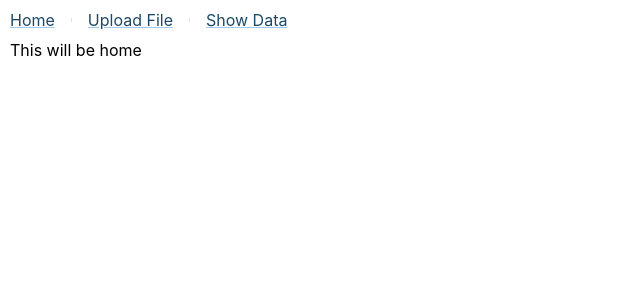
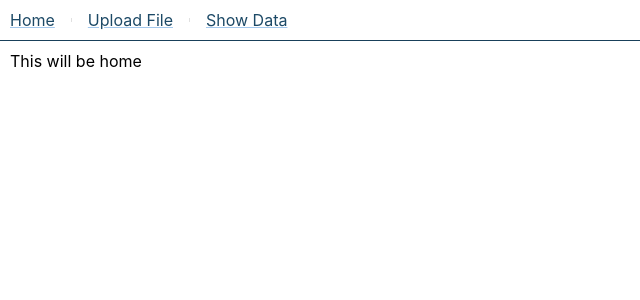
Before and after one commit to Tiinzzy/react-projects, a React (Create React App) app in the folder simple-cost-analysis/: page / in a window 1280 px wide. Shown: the top 300 px of the page, without its empty margins (0-640 px from the left). Built offline with nearby package versions, Linux system fonts and the light colour scheme; the HTML template or start-up script is replaced by a standard one.

Commit message:
fixed styling

```diff
--- a/simple-cost-analysis/src/components/Header.js
+++ b/simple-cost-analysis/src/components/Header.js
@@ -28,6 +28,7 @@ class Header extends React.Component {
                     <Divider orientation="vertical" variant="middle" flexItem sx={{ ml: 2, mr: 2 }} />
                     <Link href="/display-grid" style={headerStyle}>Show Data</Link>
                 </Box>
+                <Divider flexItem sx={{ borderRightWidth: 5 }} color="#1c4966"/>
 
             </>
         );
```
